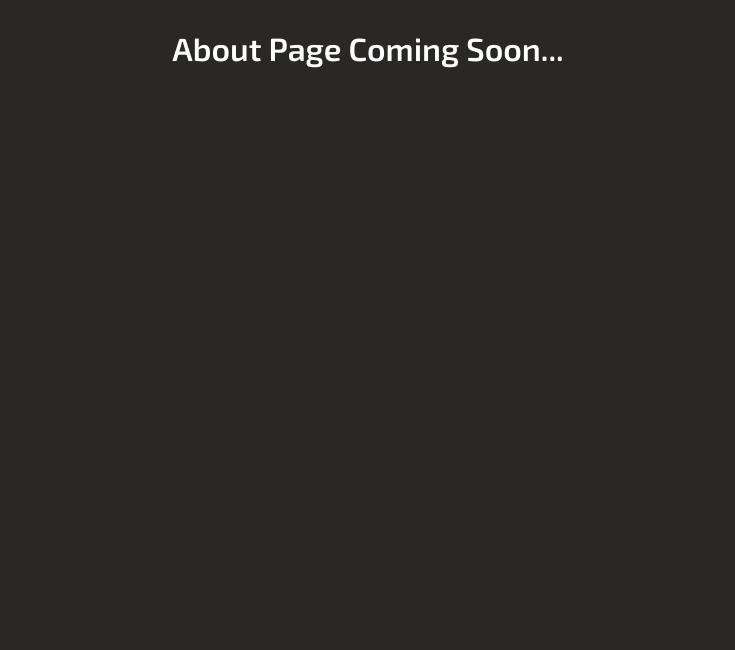
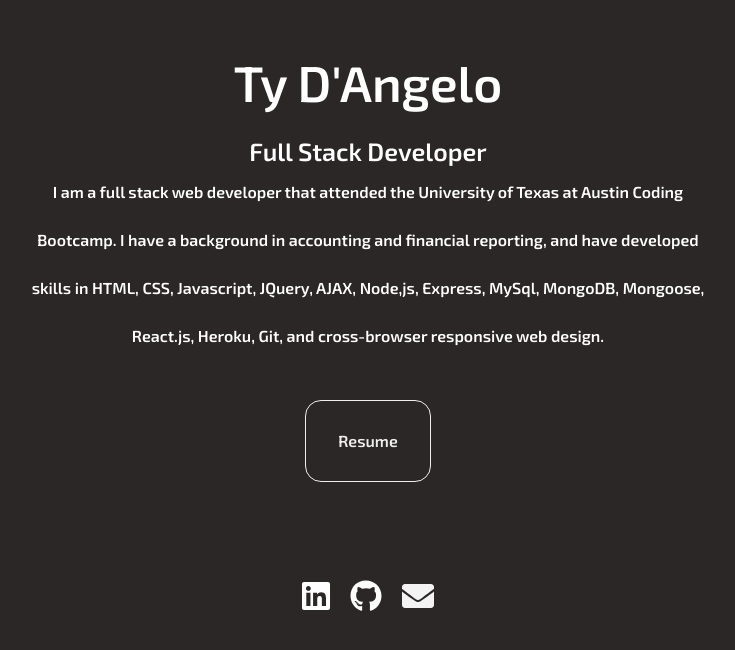
Before and after one commit to tydangelo18/react-portfolio, a React (Create React App) app in the folder portfolio/: page /about in a window 1280 px wide. Shown: the top 650 px of the page, without its empty margins (272-1007 px from the left). Built offline with nearby package versions, Linux system fonts and the light colour scheme.

Commit message:
Built Icons and Button Components.

```diff
--- /dev/null
+++ b/portfolio/src/components/Button.js
@@ -0,0 +1,16 @@
+import React, { Component } from 'react'
+import '../styles/Button.css'
+
+class Button extends Component {
+    render() {
+        return (
+            <div className="Button">
+                <div className="resumeBtn">
+                    <a href="" target="null" className="btn">Resume</a>
+                </div>
+            </div>
+        )
+    }
+}
+
+export default Button;
--- /dev/null
+++ b/portfolio/src/components/Icons.js
@@ -0,0 +1,32 @@
+import React, { Component } from 'react';
+import { Link } from 'react-router-dom';
+import '../styles/Icons.css'
+import { FontAwesomeIcon } from '@fortawesome/react-fontawesome'
+import Mailto from '../components/Mailto';
+
+class Icons extends Component {
+    render() {
+
+        const btnStyle = {
+            color: 'white',
+            textDecoration: 'none'
+        };
+
+        return (
+            <div className="icons">
+                <Link style={btnStyle} to={{ pathname: "https://www.linkedin.com/in/tydangelo18/" }} target="null">
+                        <FontAwesomeIcon className="linkedInBtn" icon={['fab', 'linkedin']} size= "2x" />
+                    </Link>
+                    <Link style={btnStyle} to={{ pathname: "https://github.com/tydangelo18" }} target="null">
+                        <FontAwesomeIcon className="gitHubBtn" icon={['fab', 'github']} size="2x" />
+                    </Link>
+
+                    <Mailto email="tydangelo18@gmail.com">
+                        <FontAwesomeIcon style={btnStyle} className="emailBtn" icon="envelope" size="2x" />
+                    </Mailto>
+            </div>
+        )
+    }
+}
+
+export default Icons;
--- a/portfolio/src/components/pages/About.js
+++ b/portfolio/src/components/pages/About.js
@@ -1,12 +1,31 @@
 import React, {Component} from "react";
 import '../../styles/About.css'
+import Icons from '../Icons'
+import Button from "../Button";
 
 class About extends Component {
     render() {
         return (
             <div>
-                <h1>About Page Coming Soon...</h1>
+                <header className="showcase">
+                    <h1>Ty D'Angelo</h1>
+                </header>
+
+                <header className="subTitle">
+                    <h2>Full Stack Developer</h2>
+                </header>
+
+                <div id="content" class="container">
+                    I am a full stack web developer that attended the University of Texas at Austin Coding Bootcamp.
+                    I have a background in accounting and financial reporting, and have developed skills in
+                    HTML, CSS, Javascript, JQuery, AJAX, Node,js, Express, MySql, MongoDB, Mongoose, React.js, Heroku,
+                    Git, and cross-browser responsive web design.
+                </div>
+                <Button />
+                <Icons />
             </div>
+
+
         )
     }
 }
--- a/portfolio/src/components/pages/Home.js
+++ b/portfolio/src/components/pages/Home.js
@@ -2,8 +2,7 @@ import React, {Component} from "react";
 import { Link } from 'react-router-dom';
 import '../../styles/Home.css'
 import logo from '../../components/logo.png';
-import { FontAwesomeIcon } from '@fortawesome/react-fontawesome'
-import Mailto from "../Mailto";
+import Icons from '../Icons'
 
 
 class Home extends Component {
@@ -33,18 +32,7 @@ class Home extends Component {
                     </Link>
                 </div>
 
-                <div className="icons">
-                    <Link style={btnStyle} to={{ pathname: "https://www.linkedin.com/in/tydangelo18/" }} target="null">
-                        <FontAwesomeIcon className="linkedInBtn" icon={['fab', 'linkedin']} size= "2x" />
-                    </Link>
-                    <Link style={btnStyle} to={{ pathname: "https://github.com/tydangelo18" }} target="null">
-                        <FontAwesomeIcon className="gitHubBtn" icon={['fab', 'github']} size="2x" />
-                    </Link>
-
-                    <Mailto email="tydangelo18@gmail.com">
-                        <FontAwesomeIcon style={btnStyle} className="emailBtn" icon="envelope" size="2x" />
-                    </Mailto>
-                </div>
+            <Icons />
 
             </div>
         )
--- a/portfolio/src/styles/About.css
+++ b/portfolio/src/styles/About.css
@@ -0,0 +1,81 @@
+* {
+    margin: 0;
+    padding: 0;
+}
+
+body {
+    background-color: #2b2727;
+    color: white;
+    font-family: 'Exo 2', sans-serif;
+    line-height: 3.0;
+
+}
+
+
+.container {
+    max-width: 700px;
+    margin: auto;
+    padding: 0 0px;
+
+}
+
+.showcase {
+    height: 135px;
+
+}
+
+.showcase h1 {
+    font-size: 50px;
+    line-height: 1.3;
+    position: relative;
+    animation: heading;
+    animation-duration: 3s;
+    animation-fill-mode: forwards;
+    text-align: center;
+
+}
+
+.subTitle h2 {
+    font-size: 25px;
+    line-height: 1.3;
+    position: relative;
+    animation: subtitle;
+    animation-duration: 3s;
+    animation-fill-mode: forwards;
+    text-align: center;
+}
+
+@keyframes heading {
+    0% {
+      top: -50px; opacity: 0;
+    }
+    100% {
+      top: 50px; opacity: 1;
+    }
+}
+
+@keyframes subtitle {
+    0% {
+      right: -500px; opacity: 0;
+    }
+    100% {
+      right: 0px; opacity: 1;
+    }
+}
+
+#content {
+      position: relative;
+      text-align: center;
+      animation-name: content;
+      animation-duration: 3s;
+      animation-fill-mode: forwards;
+}
+
+@keyframes content {
+      0% {
+        left: -1000px;
+      }
+      100% {
+        left: 0px;
+      }
+}
--- /dev/null
+++ b/portfolio/src/styles/Button.css
@@ -0,0 +1,30 @@
+.resumeBtn {
+    text-align: center;
+  }
+
+  .btn {
+      display: inline-block;
+      color: white;
+      text-decoration: none;
+      padding: 1rem 2rem;
+      border: white 1px solid;
+      border-radius: 1em 1em 1em 1em;
+      margin-top: 40px;
+      opacity: 0;
+      animation-name: btn;
+      animation-duration: 3s;
+      animation-delay: 3s;
+      animation-fill-mode: forwards;
+
+      transition-property: transform;
+      transition-duration: 1s;
+  }
+
+  .btn:hover {
+      transform: rotateY(360deg);
+  }
+
+  @keyframes btn {
+      0% {opacity: 0}
+      100% {opacity: 1}
+  }
--- a/portfolio/src/styles/Home.css
+++ b/portfolio/src/styles/Home.css
@@ -71,71 +71,3 @@ img {
     0% {top: -500px}
     100% {top: 60px}
 }
-
-.icons {
-    margin-top: 88px;
-}
-
-.linkedInBtn {
-    position: relative;
-    opacity: 0;
-    padding: 10px;
-    animation-name: linkedin;
-    animation-duration: 3s;
-    animation-delay: 1.75s;
-    animation-fill-mode: forwards;
-    transition-property: font-size;
-    transition-duration: .2s;
-}
-
-.linkedInBtn:hover {
-    font-size: 2cm;
-}
-
-
-@keyframes linkedin {
-    0% {opacity: 0;}
-    100% {opacity: 1;}
-}
-
-.gitHubBtn {
-    position: relative;
-    opacity: 0;
-    padding: 10px;
-    animation-name: github;
-    animation-duration: 3s;
-    animation-delay: 2.30s;
-    animation-fill-mode: forwards;
-    transition-property: font-size;
-    transition-duration: .2s;
-}
-
-.gitHubBtn:hover {
-    font-size: 2cm;
-}
-
-@keyframes github {
-    0% {opacity: 0;}
-    100% {opacity: 1;}
-}
-
-.emailBtn {
-    position: relative;
-    opacity: 0;
-    padding: 10px;
-    animation-name: email;
-    animation-duration: 3s;
-    animation-delay: 2.85s;
-    animation-fill-mode: forwards;
-    transition-property: font-size;
-    transition-duration: .2s;
-}
-
-.emailBtn:hover {
-    font-size: 2cm;
-}
-
-@keyframes email {
-    0% {opacity: 0;}
-    100% {opacity: 1;}
-}
--- /dev/null
+++ b/portfolio/src/styles/Icons.css
@@ -0,0 +1,67 @@
+.icons {
+    margin-top: 88px;
+}
+
+.linkedInBtn {
+    position: relative;
+    opacity: 0;
+    padding: 10px;
+    animation-name: linkedin;
+    animation-duration: 3s;
+    animation-delay: 1.75s;
+    animation-fill-mode: forwards;
+    transition-property: font-size;
+    transition-duration: .2s;
+}
+
+.linkedInBtn:hover {
+    font-size: 2cm;
+}
+
+
+@keyframes linkedin {
+    0% {opacity: 0;}
+    100% {opacity: 1;}
+}
+
+.gitHubBtn {
+    position: relative;
+    opacity: 0;
+    padding: 10px;
+    animation-name: github;
+    animation-duration: 3s;
+    animation-delay: 2.30s;
+    animation-fill-mode: forwards;
+    transition-property: font-size;
+    transition-duration: .2s;
+}
+
+.gitHubBtn:hover {
+    font-size: 2cm;
+}
+
+@keyframes github {
+    0% {opacity: 0;}
+    100% {opacity: 1;}
+}
+
+.emailBtn {
+    position: relative;
+    opacity: 0;
+    padding: 10px;
+    animation-name: email;
+    animation-duration: 3s;
+    animation-delay: 2.85s;
+    animation-fill-mode: forwards;
+    transition-property: font-size;
+    transition-duration: .2s;
+}
+
+.emailBtn:hover {
+    font-size: 2cm;
+}
+
+@keyframes email {
+    0% {opacity: 0;}
+    100% {opacity: 1;}
+}
```
